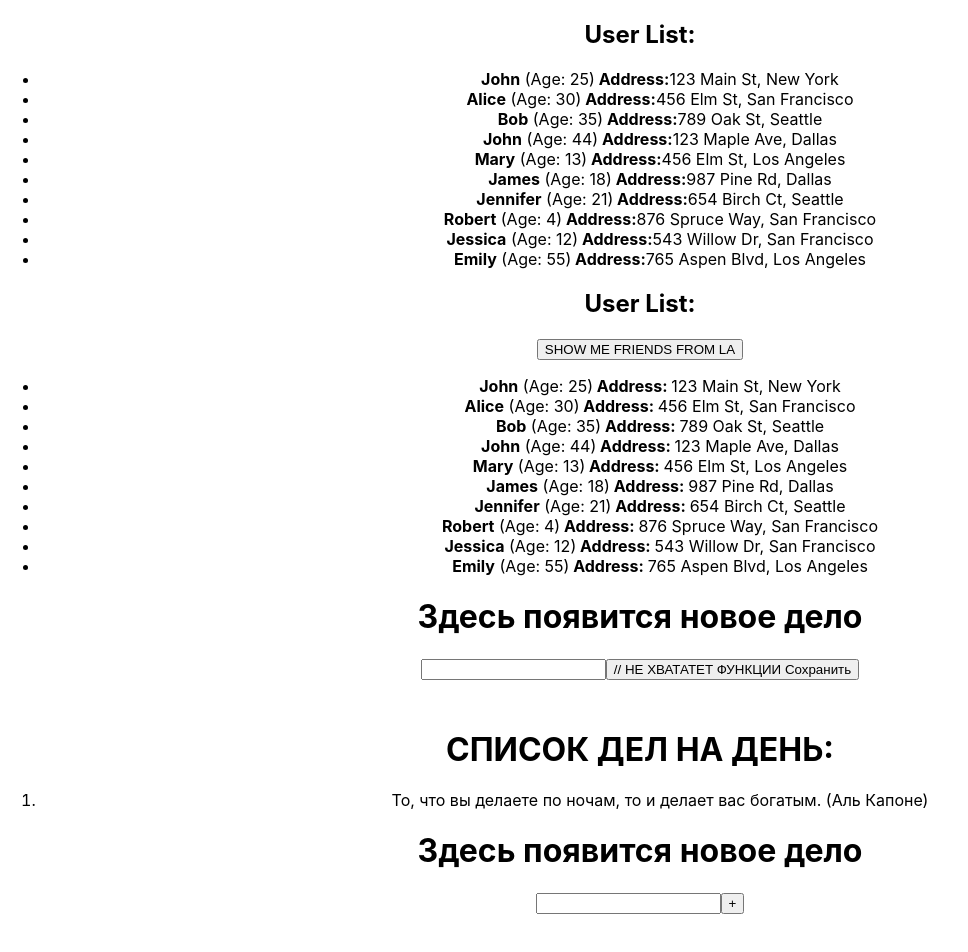
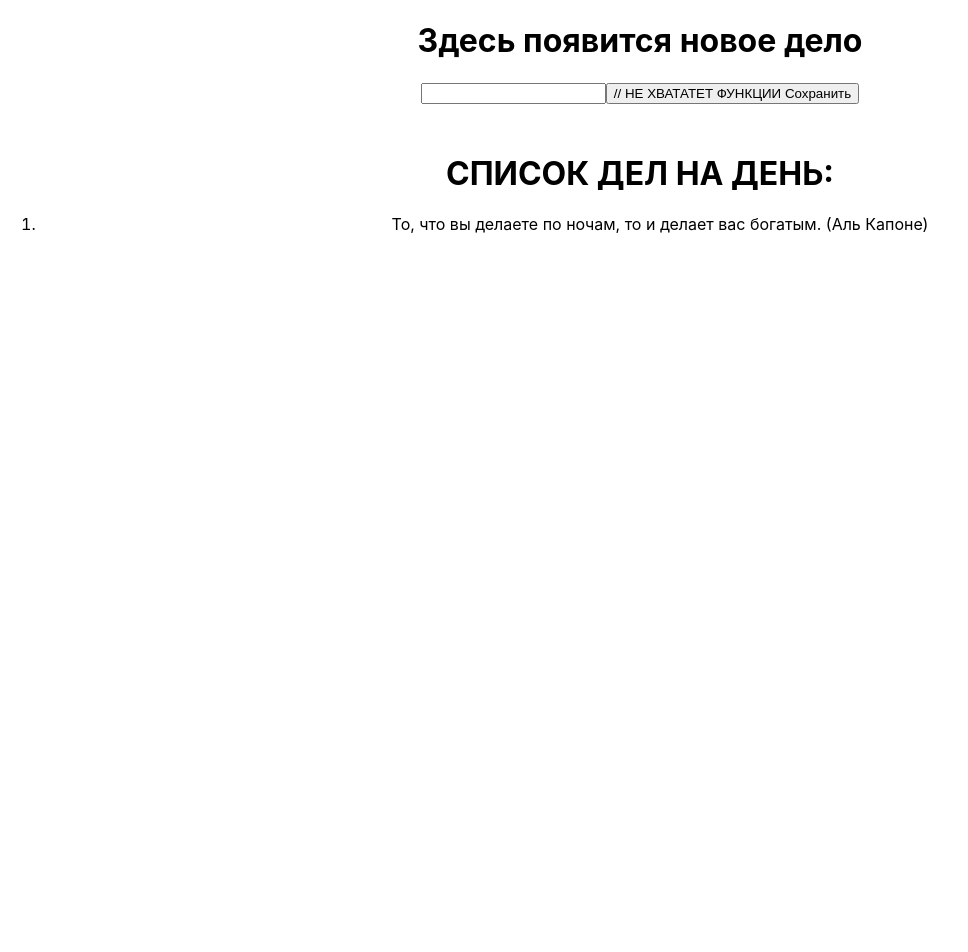
Before and after one commit to Alise1982/HW2-NEW, a React (Create React App) app: page / in a window 1280 px wide. Shown: the top 952 px of the page, without its empty margins (0-968 px from the left). After the commit the page ends 800 px from the top, so only its background shows below. Built offline with nearby package versions, Linux system fonts and the light colour scheme.

Commit message:
add change BUTTON

```diff
--- a/src/App.tsx
+++ b/src/App.tsx
@@ -8,10 +8,10 @@ import { HW4 } from './HW/4/HW4';
 function App() {
   return (
     <div className="App">
-      <HW1 />
-      <HW2 />
+      {/*<HW1 />*/}
+      {/*<HW2 />*/}
       <HW3 />
-      <HW4 />
+      {/*<HW4 />*/}
     </div>
   );
 }
--- a/src/HW/3/HW3.tsx
+++ b/src/HW/3/HW3.tsx
@@ -39,7 +39,7 @@ export const HW3 = () => {
 
       <input id={'hw03-input'} type="text" value={currentText} onChange={handleChange} />
 
-      <button id={'hw03-button'} onClick={() => {handleSave()}}> // НЕ ХВАТАТЕТ ФУНКЦИИ
+      <button id={'hw03-button'} onClick={() => {handleSave}}> // НЕ ХВАТАТЕТ ФУНКЦИИ
         Сохранить
       </button>
 
--- a/src/HW/4/Input.tsx
+++ b/src/HW/4/Input.tsx
@@ -1,5 +1,5 @@
 
-import {ChangeEvent, Dispatch, SetStateAction} from "react";
+import {ChangeEvent} from "react";
 
 type InputPropsType = {
 	currentText: string // НУЖНО ПРОТИПИЗИРОВАТЬ
```
